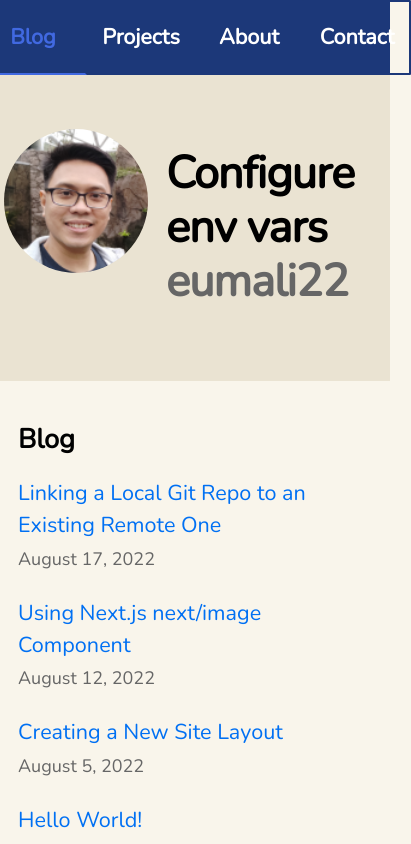
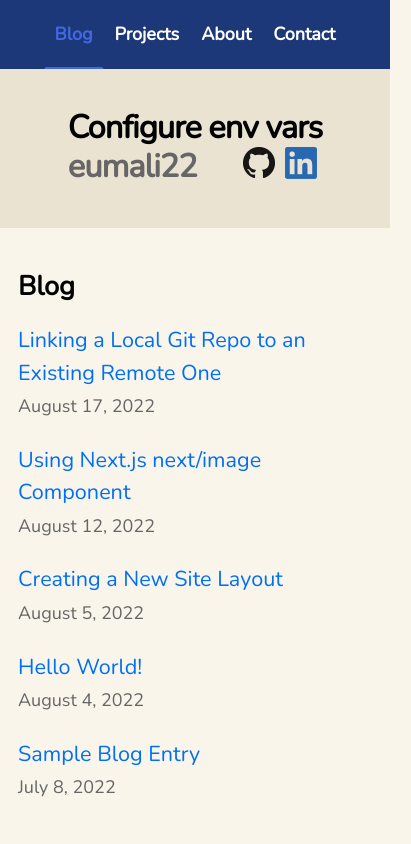
Before and after one commit to eumali22/nextjs-blog, a Next.js app: page / in a window 390 px wide. Shown: the top 844 px of the page, 411 px wide, since content can reach past the window. Built offline with nearby package versions, Linux system fonts and the light colour scheme.

Commit message:
Update responsivity

```diff
--- a/components/neoLayout.module.css
+++ b/components/neoLayout.module.css
@@ -1,9 +1,39 @@
+
+@media (max-width: 680px) {
+  .profileWrapper {
+    min-width: 100px !important;
+    width: 100px !important;
+    min-height: 100px !important;
+    height: 100px !important;
+  }
+}
+
+@media (max-width: 525px) {
+  .profileWrapper {
+    display: none;
+  }
+
+  .banner {
+    padding: 1.2rem !important;
+  }
+}
+
+@media (max-width: 400px) {
+  .mainNav {
+    font-size: 1rem !important;
+  }
+
+  .navItemAnchor {
+    min-width: 3rem !important;
+  }
+}
+
+
 .banner {
-  padding: 3rem;
+  padding: 2rem;
   display: flex;
   justify-content: center;
   background-color: var(--banner-color);
-
 }
 
 .profileWrapper {
--- a/components/socialBar.module.css
+++ b/components/socialBar.module.css
@@ -1,3 +1,9 @@
+
+@media (max-width: 305px) {
+  .socBar {
+    display: none !important;
+  }
+}
 
 .socBar {
   display: flex;
--- a/styles/global.css
+++ b/styles/global.css
@@ -19,6 +19,13 @@ body {
   font-size: 18px;
   color: var(--default-text-color);
   background-color: var(--background-color);
+  overflow-x: hidden;
+}
+
+ul {
+  margin-block-start: 0px;
+  margin-block-end: 0px;
+  padding-inline-start: 0px;
 }
 
 * {
--- a/styles/utils.module.css
+++ b/styles/utils.module.css
@@ -1,3 +1,19 @@
+@media (max-width: 680px) {
+  .heading2Xl {
+    font-size: 1.8rem !important;
+  }
+
+  .headingXl {
+  font-size: 1.5rem !important;
+}
+}
+/*
+@media (max-width: 525px) {
+  .heading2Xl {
+    font-size: 1.5rem !important;
+  }
+} */
+
 .heading2Xl {
   font-size: 2.5rem;
   line-height: 1.2;
```
